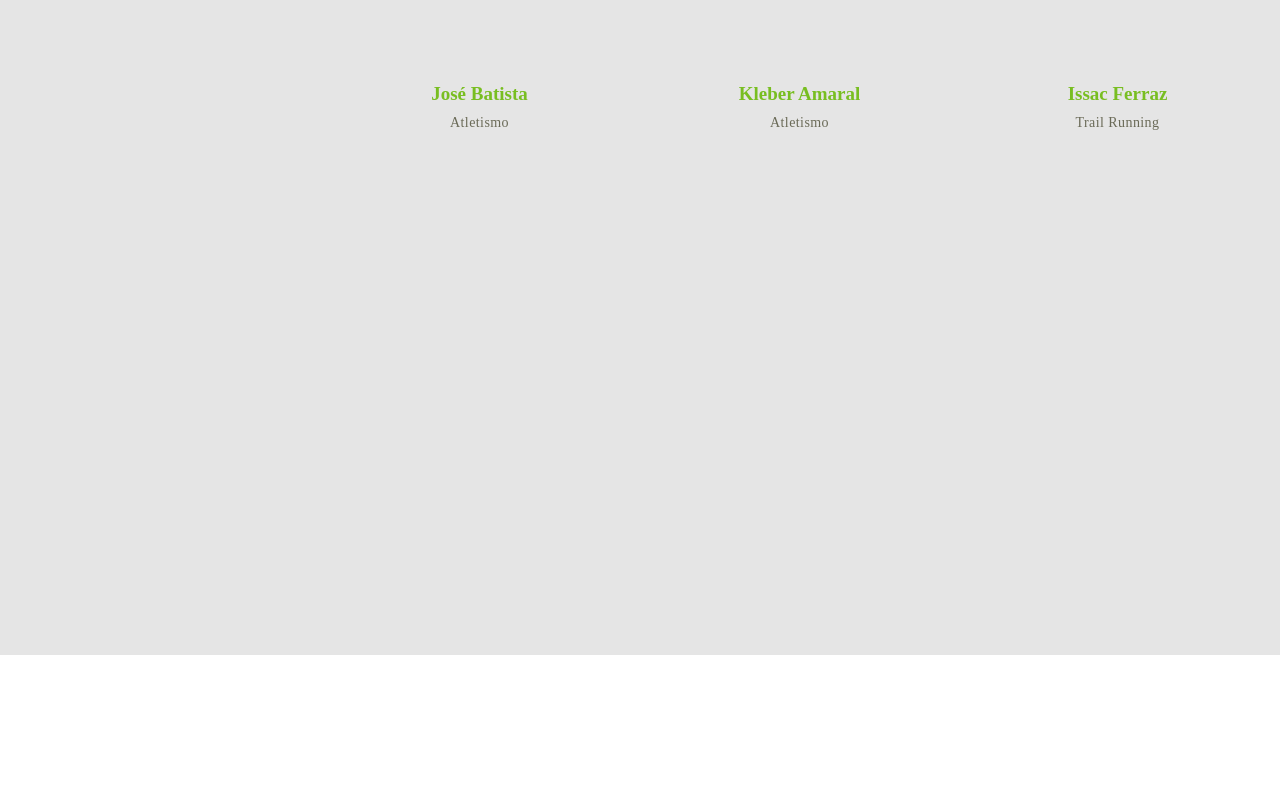
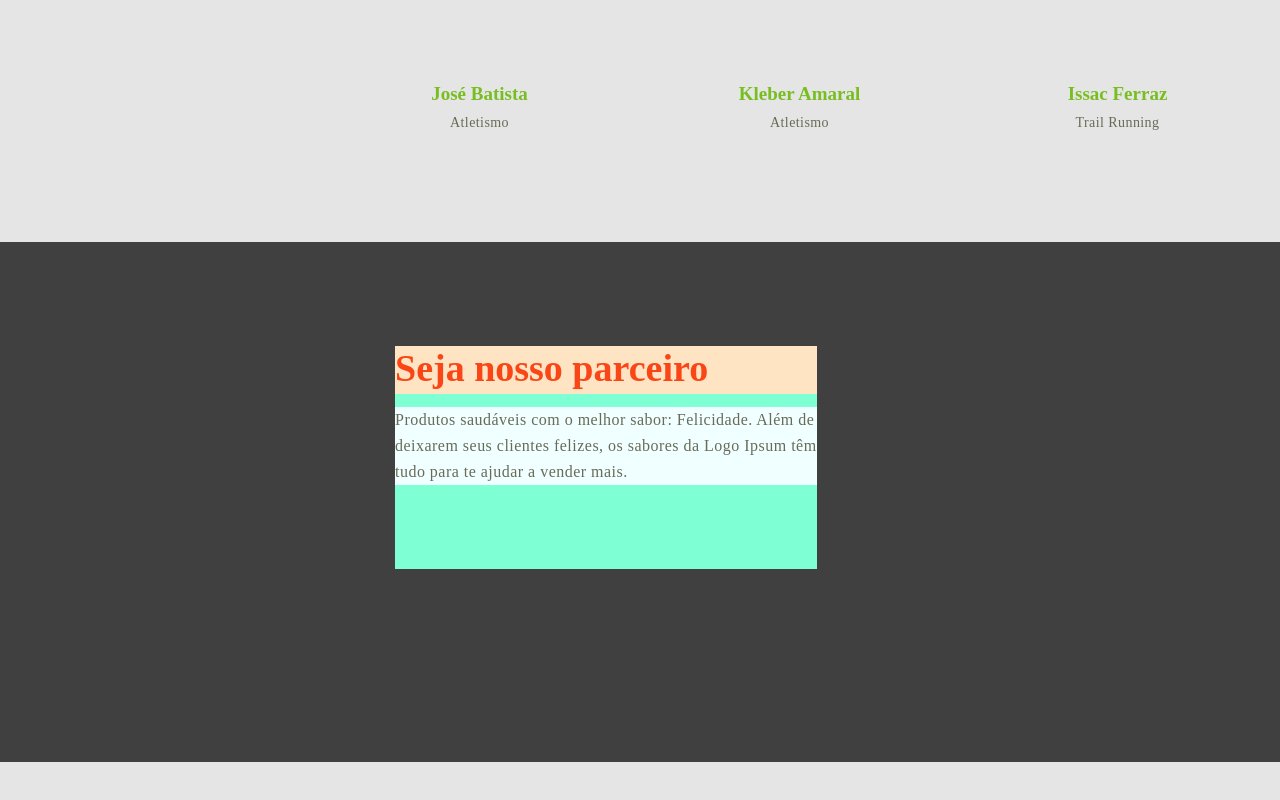
Before and after one commit to KaikOliveira/testFrontEnd, a plain HTML site: page index.html in a window 1280 px wide. Shown: the part 4439-5239 px from the top of the page. Before the commit the page ends 5094 px from the top, so only its background shows below. Drawn offline with Linux system fonts and the light colour scheme; files whose address does not match are found by name.

Commit message:
startbox7

```diff
--- a/index.html
+++ b/index.html
@@ -14,6 +14,7 @@
     <link rel="stylesheet" href="./src/styles/content/box4.css" />
     <link rel="stylesheet" href="./src/styles/content/box5.css" />
     <link rel="stylesheet" href="./src/styles/content/box6.css" />
+    <link rel="stylesheet" href="./src/styles/content/box7.css" />
 </head>
 <body>
 
@@ -386,6 +387,22 @@
             </div>
         </div>
 
+        <div class="box7">
+            <div class="description">
+                <div class="title">
+                    <h1>Seja nosso parceiro</h1>
+                </div>
+                <div class="sub">
+                    <h2>Produtos saudáveis com o melhor sabor: Felicidade.
+                        Além de deixarem seus clientes felizes, os sabores da Logo Ipsum têm tudo para te ajudar a vender mais.
+                    </h2>
+                </div>
+                <div class="button">
+                    <p>Quero revender</p>
+                </div>
+            </div>
+        </div>
+
     </div>
 </body>
 </html>
--- a/src/styles/content/box1.css
+++ b/src/styles/content/box1.css
@@ -1,6 +1,6 @@
 .contentConteiner{
    position: relative;
-    height: 4000px;
+    height: 4800px;
     width: 1920px;
     top:1094px;
     background-color: #E5E5E5;
--- /dev/null
+++ b/src/styles/content/box7.css
@@ -0,0 +1,55 @@
+.contentConteiner .box7 {
+    position: absolute;
+    width: 1920px;
+    height: 520px;
+    top: 3587px;
+
+    background-color: #404040;
+}
+
+.box7 .description{
+    position: absolute;
+    width: 422px;
+    height: 223px;
+    top: 104px;
+    left: 395px;
+
+    background-color: aquamarine;
+}
+.box7 .description .title{
+    position: absolute;
+    width: 422px;
+    height: 48px;
+    top: 0px;
+    left: 0px;
+
+    background-color: bisque;
+}
+.box7 .description .title h1{
+    font-family: Averta;
+    font-style: normal;
+    font-weight: bold;
+    font-size: 38px;
+    line-height: 45px;
+
+    color: #FA4616;
+}
+.box7 .description .sub{
+    position: absolute;
+    width: 422px;
+    height: 78px;
+    top: 61px;
+    left: 0px;
+
+    background-color: azure;
+}
+.box7 .description .sub h2{
+    font-family: PT Sans;
+    font-style: normal;
+    font-weight: normal;
+    font-size: 16px;
+    line-height: 26px;
+
+    letter-spacing: 0.03em;
+    color: #6A6A57;
+}
```
